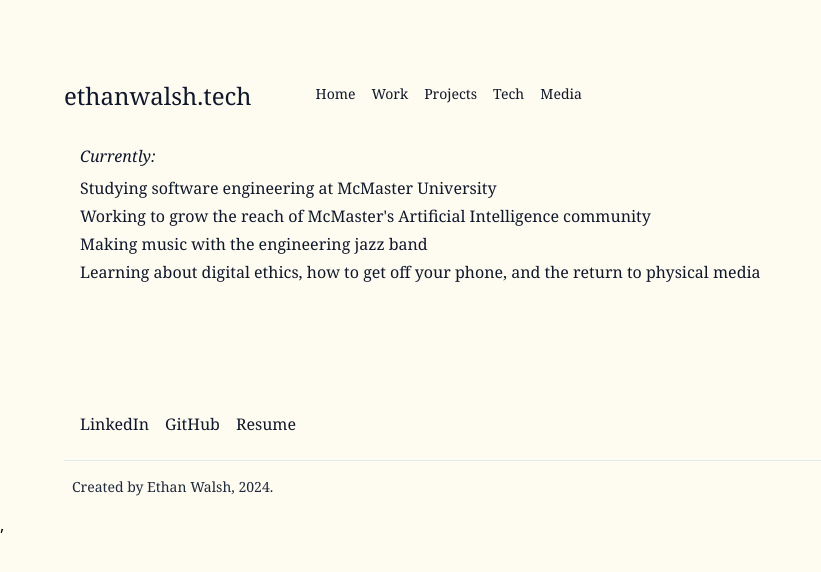
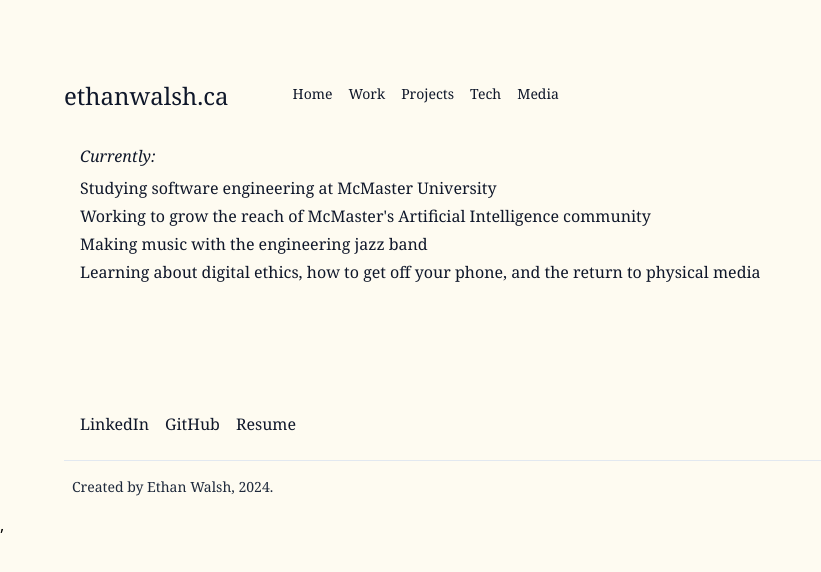
Before and after one commit to ethanwalsh16/portfolio_v2, a React (Vite) app: page / in a window 1280 px wide. Shown: the top 572 px of the page, without its empty margins (0-821 px from the left). Built offline with nearby package versions, Linux system fonts and the light colour scheme.

Commit message:
update to drive address and .ca domain

```diff
--- a/src/components/Contact.tsx
+++ b/src/components/Contact.tsx
@@ -3,7 +3,7 @@ const Contact: React.FC = () => {
 		<div className="space-x-4 md:ml-4 ml-1">
 			<a href="https://www.linkedin.com/in/ethanwalsh03" target="_blank" className="text-slate-900 font-serif hover:underline">LinkedIn</a>
 			<a href="https://github.com/ethanwalsh16" target="_blank" className="text-slate-900 font-serif hover:underline">GitHub</a>
-			<a href="https://drive.google.com/file/d/18oCiHuCf9-jlpM4eNWhO4Xq2i_Gvu41n/view?usp=sharing" target="_blank" className="text-slate-900 font-serif hover:underline">Resume</a>
+			<a href="https://drive.google.com/file/d/1C_M1Y5H_48J2RUIZ7u8WKXYyyNmfPG0m/view?usp=sharing" target="_blank" className="text-slate-900 font-serif hover:underline">Resume</a>
 		</div>
 	);
 };
--- a/src/data/content.json
+++ b/src/data/content.json
@@ -53,7 +53,7 @@
 		{
 			"title": "Personal Portfolio",
 			"description": "Showcasing projects and experience.",
-			"link": "https://ethanwalsh.tech",
+			"link": "https://ethanwalsh.ca",
 			"colour":"#EE352E",
 			"textcolour":"white",
 			"stack":"TypeScript, React.JS, TailwindCSS"
--- a/src/pages/Home.tsx
+++ b/src/pages/Home.tsx
@@ -17,7 +17,7 @@ function App() {
 			<div className="md:pt-16 pt-2 md:ml-16 ml-2">
       		<div className="flex md:space-x-16 space-x-8">
         	<h1 className="md:pt-4 pt-1 font-serif text-slate-900 md:text-2xl text-md md:pb-8 pb-4">
-          ethanwalsh.tech
+          ethanwalsh.ca
         </h1>
         <nav className="md:ml-4 ml-1 md:pt-5 pt-1 font-serif text-slate-900 text-sm md:pb-8 pb-4">
           <ul className="flex space-x-4">
--- a/src/pages/Media.tsx
+++ b/src/pages/Media.tsx
@@ -16,7 +16,7 @@ function App() {
 			<div className="md:pt-16 pt-2 md:ml-16 ml-2">
       		<div className="flex md:space-x-16 space-x-8">
         	<h1 className="md:pt-4 pt-1 font-serif text-slate-900 md:text-2xl text-md md:pb-8 pb-4">
-          ethanwalsh.tech
+          ethanwalsh.ca
         </h1>
         <nav className="md:ml-4 ml-1 md:pt-5 pt-1 font-serif text-slate-900 text-sm md:pb-8 pb-4">
           <ul className="flex space-x-4">
--- a/src/pages/Project.tsx
+++ b/src/pages/Project.tsx
@@ -19,7 +19,7 @@ function App() {
 			<div className="md:pt-16 pt-2 md:ml-16 ml-2">
       		<div className="flex md:space-x-16 space-x-8">
         	<h1 className="md:pt-4 pt-1 font-serif text-slate-900 md:text-2xl text-md md:pb-8 pb-4">
-          ethanwalsh.tech
+          ethanwalsh.ca
         </h1>
         <nav className="md:ml-4 ml-1 md:pt-5 pt-1 font-serif text-slate-900 text-sm md:pb-8 pb-4">
           <ul className="flex space-x-4">
--- a/src/pages/Tech.tsx
+++ b/src/pages/Tech.tsx
@@ -16,7 +16,7 @@ function App() {
 			<div className="md:pt-16 pt-2 md:ml-16 ml-2">
       		<div className="flex md:space-x-16 space-x-8">
         	<h1 className="md:pt-4 pt-1 font-serif text-slate-900 md:text-2xl text-md md:pb-8 pb-4">
-          ethanwalsh.tech
+          ethanwalsh.ca
         </h1>
         <nav className="md:ml-4 ml-1 md:pt-5 pt-1 font-serif text-slate-900 text-sm md:pb-8 pb-4">
           <ul className="flex space-x-4">
--- a/src/pages/Work.tsx
+++ b/src/pages/Work.tsx
@@ -18,7 +18,7 @@ function App() {
 			<div className="md:pt-16 pt-2 md:ml-16 ml-2">
       		<div className="flex md:space-x-16 space-x-8">
         	<h1 className="md:pt-4 pt-1 font-serif text-slate-900 md:text-2xl text-md md:pb-8 pb-4">
-          ethanwalsh.tech
+          ethanwalsh.ca
         </h1>
         <nav className="md:ml-4 ml-1 md:pt-5 pt-1 font-serif text-slate-900 text-sm md:pb-8 pb-4">
           <ul className="flex space-x-4">
```
